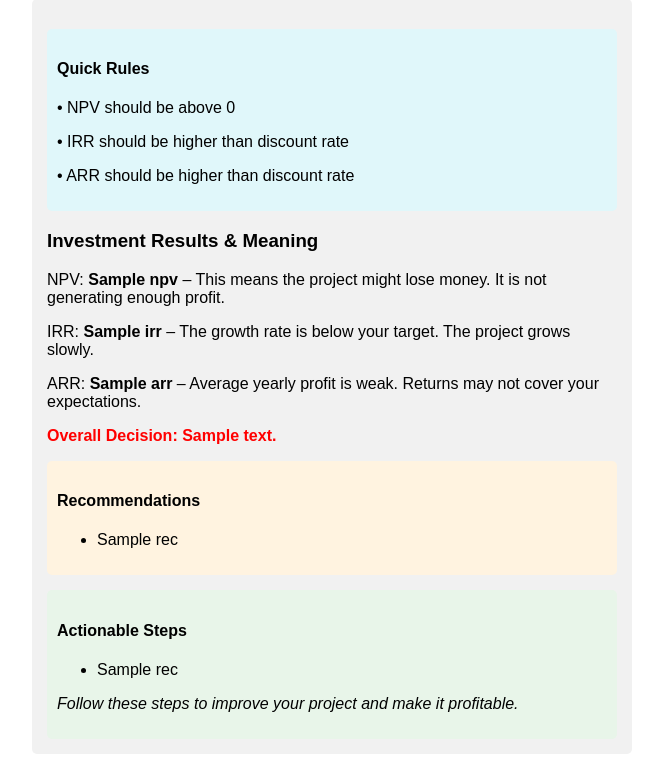
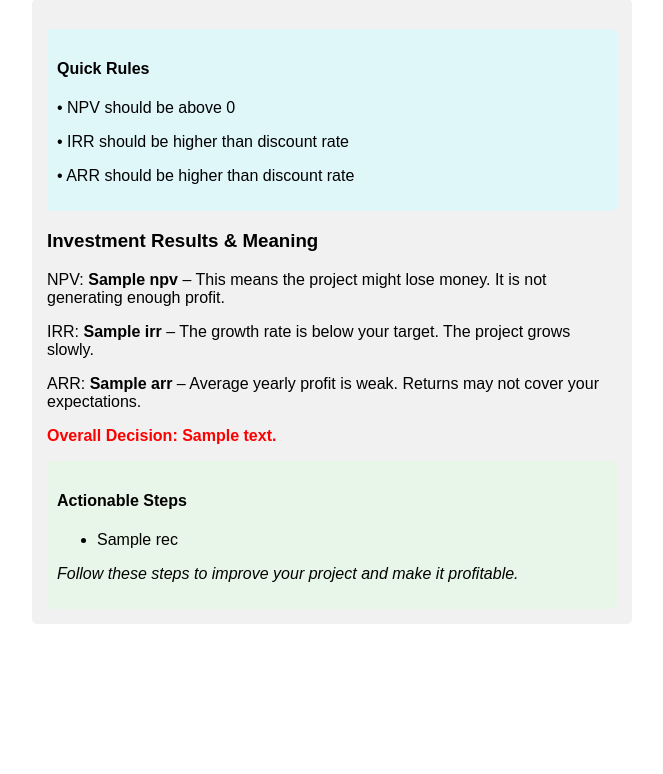
Before and after one commit to Nduw777/Investment_checker, a Flask app: template templates/index.html in a window 1280 px wide. Shown: the part 456-1230 px from the top of the page, without its empty margins (308-971 px from the left). After the commit the page ends 1080 px from the top, so only its background shows below. Run offline with Flask 3, Linux system fonts and the light colour scheme; the template is opened without the code that fills it: most values are stand-ins (such as "Sample title", 1, 10 or a date in 2020).

Commit message:
Update index.html

```diff
--- a/templates/index.html
+++ b/templates/index.html
@@ -10,9 +10,8 @@ button:hover { opacity: 0.9; }
 .result-box { background: #f1f1f1; padding: 15px; border-radius: 5px; margin-top: 20px; }
 .good { color: green; font-weight: bold; }
 .bad { color: red; font-weight: bold; }
-.rules-box, .recommendations-box, .actionable-box { margin-top: 15px; padding: 10px; border-radius: 5px; }
+.rules-box, .actionable-box { margin-top: 15px; padding: 10px; border-radius: 5px; }
 .rules-box { background: #e0f7fa; }
-.recommendations-box { background: #fff3e0; }
 .actionable-box { background: #e8f5e9; }
 </style>
 </head>
@@ -82,16 +81,6 @@ button:hover { opacity: 0.9; }
     Overall Decision: {{ result.Decision }}
   </p>
 
-  <!-- Recommendations -->
-  <div class="recommendations-box">
-    <h4>Recommendations</h4>
-    <ul>
-      {% for rec in result.recommendations %}
-        <li>{{ rec }}</li>
-      {% endfor %}
-    </ul>
-  </div>
-
   <!-- Actionable Steps -->
   <div class="actionable-box">
     <h4>Actionable Steps</h4>
```
